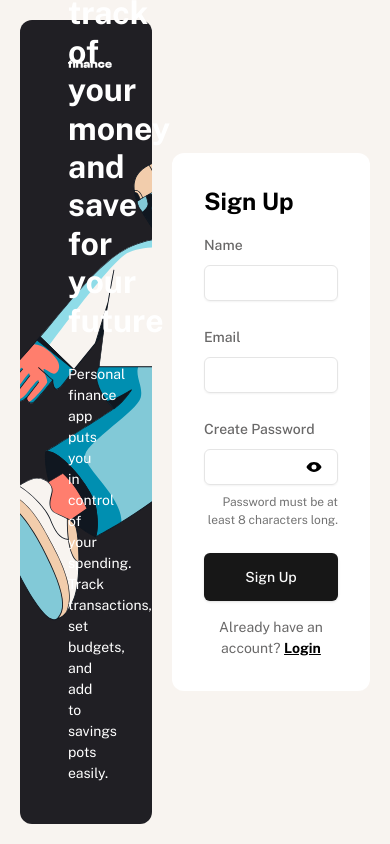
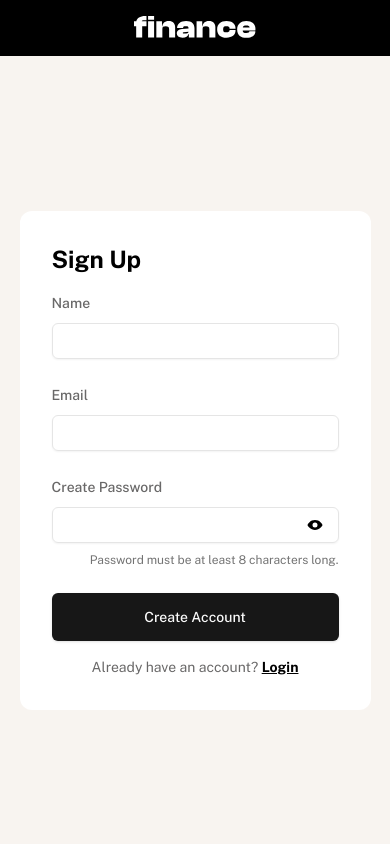
Before and after one commit to Lorand98/personal-finance-app, a Next.js app: page /signup in a window 390 px wide. Built offline with nearby package versions, Linux system fonts and the light colour scheme.

Commit message:
add responsivity to auth pages

```diff
--- a/app/(login)/auth-form.tsx
+++ b/app/(login)/auth-form.tsx
@@ -1,16 +1,4 @@
 "use client";
-
-import { zodResolver } from "@hookform/resolvers/zod";
-import { useRouter } from "next/navigation";
-import React, { useState } from "react";
-import { useForm } from "react-hook-form";
-import { z } from "zod";
-
-import { loginAction, signupAction } from "./actions";
-
-import authSchema from "@/lib/auth/formValidationSchemas";
-
-import { Eye } from "@phosphor-icons/react/dist/ssr";
 
 import { Button } from "@/components/ui/button";
 import {
@@ -23,9 +11,42 @@ import {
   FormMessage,
 } from "@/components/ui/form";
 import { Input } from "@/components/ui/input";
+import authSchema from "@/lib/auth/formValidationSchemas";
+import { zodResolver } from "@hookform/resolvers/zod";
+import { Eye } from "@phosphor-icons/react/dist/ssr";
+import { Loader2 } from "lucide-react";
+import { useRouter } from "next/navigation";
+import React, { useState } from "react";
+import { useForm } from "react-hook-form";
+import { z } from "zod";
+import { loginAction, signupAction } from "./actions";
+
+type SubmitButtonProps = {
+  mode: "login" | "signup";
+  isSubmitting: boolean;
+};
 
 type AuthFormProps = {
   mode: "login" | "signup";
+};
+
+const SubmitButton = ({ mode, isSubmitting }: SubmitButtonProps) => {
+  const buttonText = mode === "signup" ? "Create Account" : "Login";
+  const loadingText =
+    mode === "signup" ? "Creating Account..." : "Logging in...";
+
+  return (
+    <Button type="submit" className="w-full p-6" disabled={isSubmitting}>
+      {isSubmitting ? (
+        <>
+          <Loader2 className="mr-2 h-4 w-4 animate-spin" />
+          {loadingText}
+        </>
+      ) : (
+        buttonText
+      )}
+    </Button>
+  );
 };
 
 const AuthForm: React.FC<AuthFormProps> = ({ mode }) => {
@@ -133,6 +154,11 @@ const AuthForm: React.FC<AuthFormProps> = ({ mode }) => {
                     className="absolute top-1/2 right-4 transform -translate-y-1/2"
                     onClick={() => setPasswordVisible((prev) => !prev)}
                     type="button"
+                    aria-label={
+                      passwordVisible
+                        ? "Hide password"
+                        : "Show password as plain text"
+                    }
                   >
                     <Eye weight="fill" />
                   </button>
@@ -155,9 +181,7 @@ const AuthForm: React.FC<AuthFormProps> = ({ mode }) => {
         {errors.root && <p className="text-red">{errors.root.message}</p>}
 
         {/* Submit Button */}
-        <Button type="submit" className="w-full p-6" disabled={isSubmitting}>
-          {mode === "signup" ? "Sign Up" : "Login"}
-        </Button>
+        <SubmitButton mode={mode} isSubmitting={isSubmitting} />
       </form>
     </Form>
   );
--- a/app/(login)/layout.tsx
+++ b/app/(login)/layout.tsx
@@ -4,8 +4,14 @@ import Image from "next/image";
 
 export default function Layout({ children }: { children: React.ReactNode }) {
   return (
-    <div className="flex min-h-screen p-5 gap-5">
-      <div className="basis-2/5 relative">
+    <div className="flex flex-col lg:flex-row min-h-screen lg:p-5 gap-5 justify-center">
+      {/* Header for Mobile and Tablet */}
+      <div className="lg:hidden bg-black w-full py-4 flex justify-center">
+        <Logo size="large" />
+      </div>
+
+      {/* Left Side - Image and Content (Visible on lg and above) */}
+      <div className="hidden lg:block lg:basis-1/3 relative">
         <Image
           src={authIllustrationSrc}
           alt="Authentication Illustration"
@@ -25,8 +31,16 @@ export default function Layout({ children }: { children: React.ReactNode }) {
         </div>
       </div>
 
-      <div className="basis-3/5 flex items-center justify-center">
-        <div className="bg-white p-8 rounded-xl max-w-[35rem] w-full">
+      {/* Right Side - Form */}
+      <div className="flex items-center justify-center flex-1">
+        <div
+          className="
+            bg-white p-8 rounded-xl w-full
+            max-w-[90%]           /* On mobile screens */
+            md:max-w-[75%]        /* On tablet screens */
+            lg:max-w-[35rem]      /* On desktop screens */
+          "
+        >
           {children}
         </div>
       </div>
--- a/app/globals.css
+++ b/app/globals.css
@@ -85,20 +85,4 @@
   .input {
     @apply w-full h-11 border border-grey-300 rounded-lg px-5 text-preset-4;
   }
-
-  .spinner {
-    margin: 3.2rem auto 1.6rem;
-    width: 60px;
-    aspect-ratio: 1;
-    border-radius: 50%;
-    border: 8px solid theme("colors.grey.900");
-    border-right-color: theme("colors.grey.300");
-    animation: rotate 1s infinite linear;
-  }
-
-  @keyframes rotate {
-    to {
-      transform: rotate(1turn);
-    }
-  }
 }
--- a/components/ui/spinner.tsx
+++ b/components/ui/spinner.tsx
@@ -1,5 +1,12 @@
+import { cn } from "@/lib/utils";
+import { Loader2 } from "lucide-react";
+
 function Spinner() {
-    return <div className='spinner'></div>;
-  }
+  return (
+    <div className="flex items-center justify-center">
+      <Loader2 className={cn("h-10 w-10 animate-spin")} />
+    </div>
+  );
+}
 
-  export default Spinner;
+export default Spinner;
```
